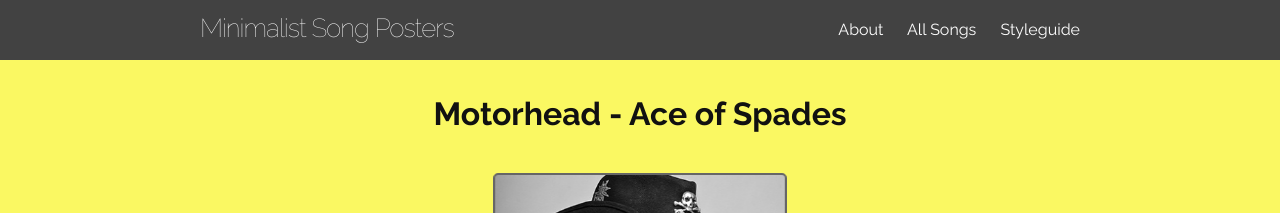
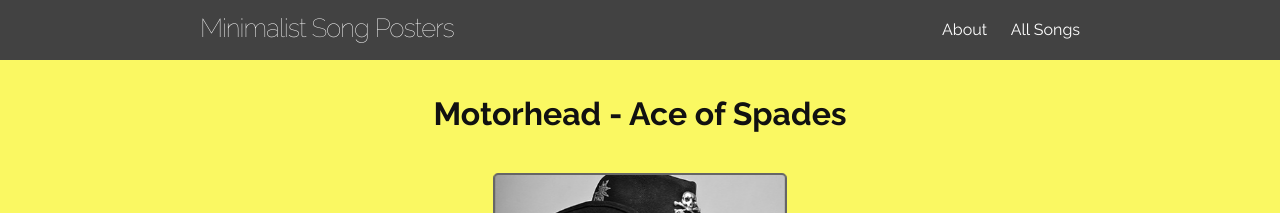
Before and after one commit to AshBardhan/Minimalist-Song-Posters, a Jekyll site: the page built from index.html, in a window 1280 px wide. Shown: the top 213 px of the page. Built offline with Jekyll 4.4.1, drawn with Linux system fonts in a browser that asks for light colours.

Commit message:
Make 'styleguide' as hidden page from header

```diff
--- a/_includes/header.html
+++ b/_includes/header.html
@@ -13,7 +13,7 @@
 
 			<div class="trigger">
 				{% for my_page in site.pages %}
-					{% if my_page.title %}
+					{% if my_page.title and my_page.category != "hidden" %}
 						<a class="page-link" href="{{ my_page.url | prepend: site.baseurl }}">{{ my_page.title }}</a>
 					{% endif %}
 				{% endfor %}
```
Also changed, not shown: styleguide.md (+1 -0 lines).
